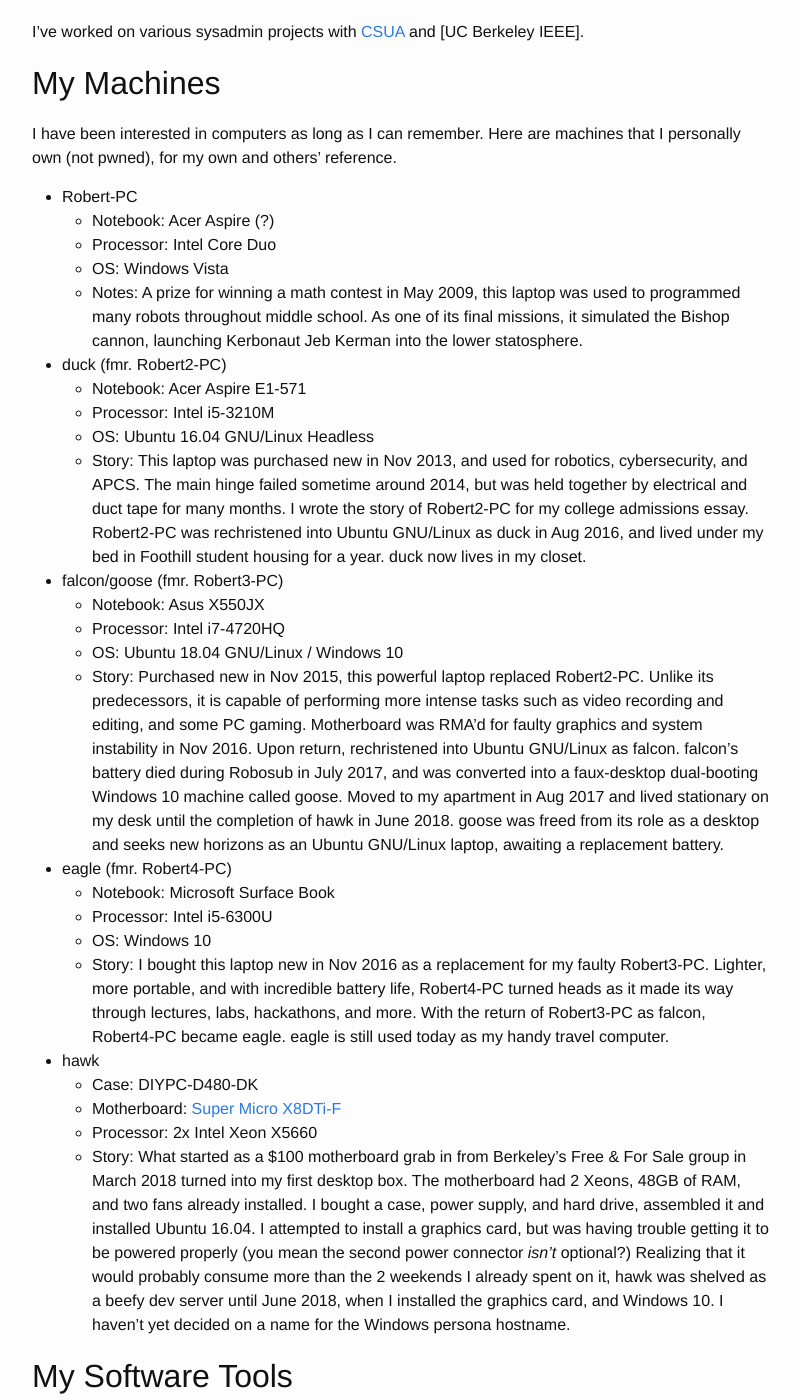
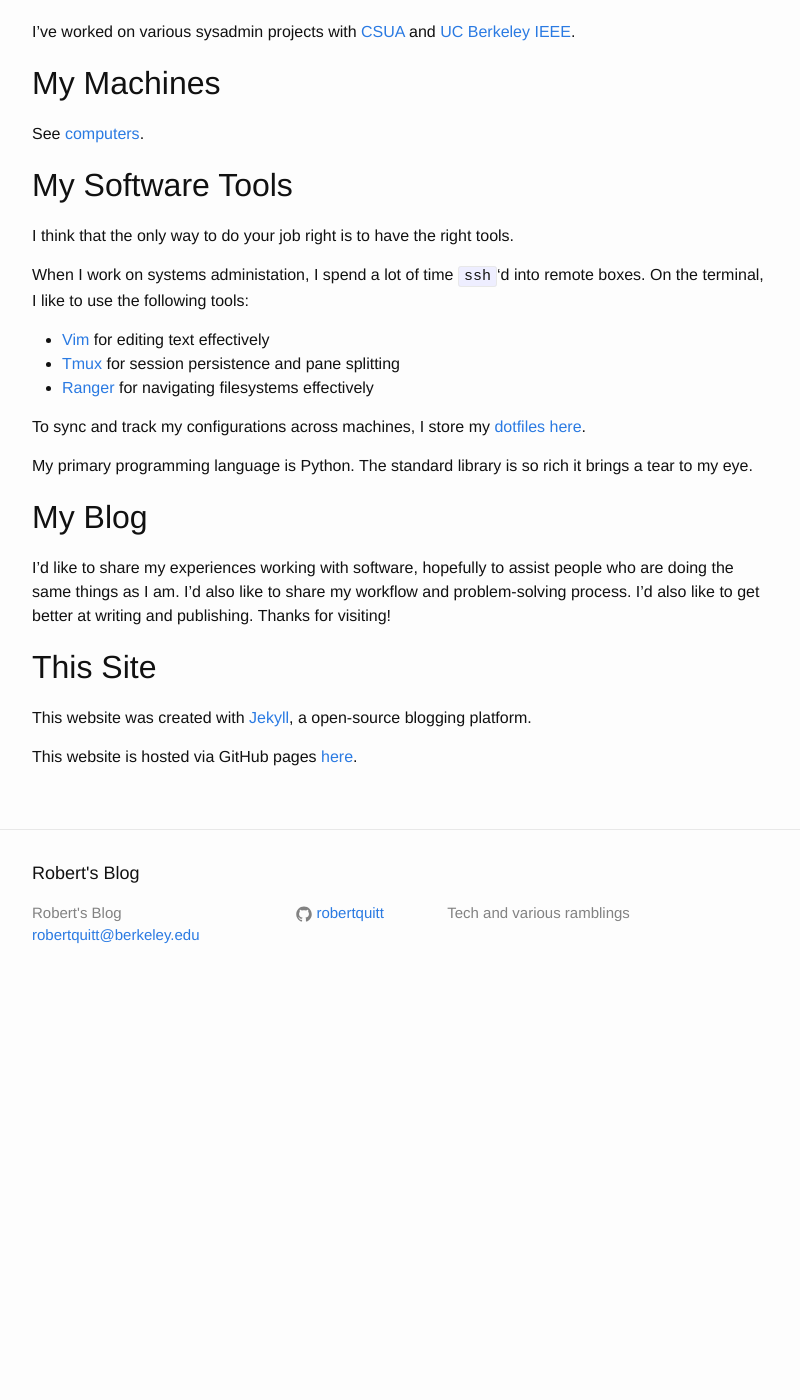
Before and after one commit to robertquitt/robertquitt.github.io, a Jekyll site: the page built from about.md, in a window 1280 px wide and 1400 px high, scrolled down 396 px. Shown: the whole window, without its empty margins (238-1038 px from the left). Built offline with Jekyll 4.4.1, drawn with Linux system fonts in a browser that asks for light colours; after the commit the page ends 1403 px from its top, so only the background shows below that.

Commit message:
Update about.md

```diff
--- a/about.md
+++ b/about.md
@@ -13,7 +13,7 @@
 
 I'm currently working on [RoboSub][robosub], a competition to build and program an autonomous underwater vehicle.
 
-I've worked on various sysadmin projects with [CSUA][csua] and [UC Berkeley IEEE].
+I've worked on various sysadmin projects with [CSUA][csua] and [UC Berkeley IEEE][ieee].
 
 [csua]: https://csua.berkeley.edu/
 [ieee]: https://ieee.berkeley.edu/
@@ -24,35 +24,9 @@
 
 ## My Machines
 
-I have been interested in computers as long as I can remember. Here are machines that I personally own (not pwned), for my own and others' reference.
+See [computers].
 
-- Robert-PC
-  - Notebook: Acer Aspire (?)
-  - Processor: Intel Core Duo
-  - OS: Windows Vista
-  - Notes: A prize for winning a math contest in May 2009, this laptop was used to programmed many robots throughout middle school. As one of its final missions, it simulated the Bishop cannon, launching Kerbonaut Jeb Kerman into the lower statosphere.
-- duck (fmr. Robert2-PC)
-  - Notebook: Acer Aspire E1-571
-  - Processor: Intel i5-3210M
-  - OS: Ubuntu 16.04 GNU/Linux Headless
-  - Story: This laptop was purchased new in Nov 2013, and used for robotics, cybersecurity, and APCS. The main hinge failed sometime around 2014, but was held together by electrical and duct tape for many months. I wrote the story of Robert2-PC for my college admissions essay. Robert2-PC was rechristened into Ubuntu GNU/Linux as duck in Aug 2016, and lived under my bed in Foothill student housing for a year. duck now lives in my closet.
-- falcon/goose (fmr. Robert3-PC)
-  - Notebook: Asus X550JX
-  - Processor: Intel i7-4720HQ
-  - OS: Ubuntu 18.04 GNU/Linux / Windows 10
-  - Story: Purchased new in Nov 2015, this powerful laptop replaced Robert2-PC. Unlike its predecessors, it is capable of performing more intense tasks such as video recording and editing, and some PC gaming. Motherboard was RMA'd for faulty graphics and system instability in Nov 2016. Upon return, rechristened into Ubuntu GNU/Linux as falcon. falcon's battery died during Robosub in July 2017, and was converted into a faux-desktop dual-booting Windows 10 machine called goose. Moved to my apartment in Aug 2017 and lived stationary on my desk until the completion of hawk in June 2018. goose was freed from its role as a desktop and seeks new horizons as an Ubuntu GNU/Linux laptop, awaiting a replacement battery.
-- eagle (fmr. Robert4-PC)
-  - Notebook: Microsoft Surface Book
-  - Processor: Intel i5-6300U
-  - OS: Windows 10
-  - Story: I bought this laptop new in Nov 2016 as a replacement for my faulty Robert3-PC. Lighter, more portable, and with incredible battery life, Robert4-PC turned heads as it made its way through lectures, labs, hackathons, and more. With the return of Robert3-PC as falcon, Robert4-PC became eagle. eagle is still used today as my handy travel computer.
-- hawk
-  - Case: DIYPC-D480-DK
-  - Motherboard: [Super Micro X8DTi-F][x8dti]
-  - Processor: 2x Intel Xeon X5660
-  - Story: What started as a $100 motherboard grab in from Berkeley's Free & For Sale group in March 2018 turned into my first desktop box. The motherboard had 2 Xeons, 48GB of RAM, and two fans already installed. I bought a case, power supply, and hard drive, assembled it and installed Ubuntu 16.04. I attempted to install a graphics card, but was having trouble getting it to be powered properly (you mean the second power connector *isn't* optional?) Realizing that it would probably consume more than the 2 weekends I already spent on it, hawk was shelved as a beefy dev server until June 2018, when I installed the graphics card, and Windows 10. I haven't yet decided on a name for the Windows persona hostname.
-
-[x8dti]: http://www.supermicro.com/products/motherboard/QPI/5500/X8DTi.cfm
+[computers]: /computers/
 
 ## My Software Tools
 
```
